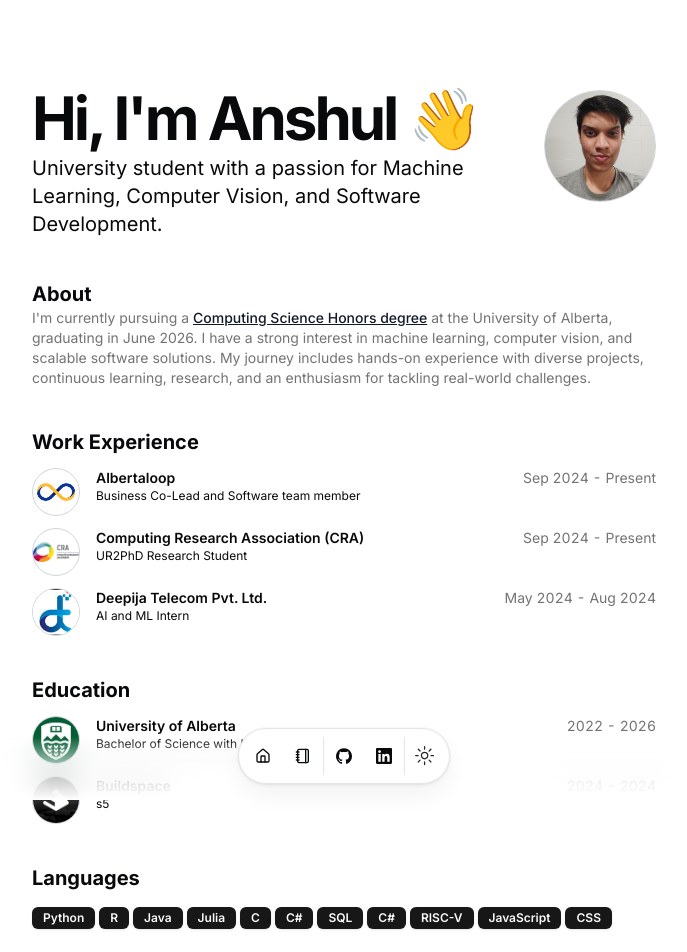
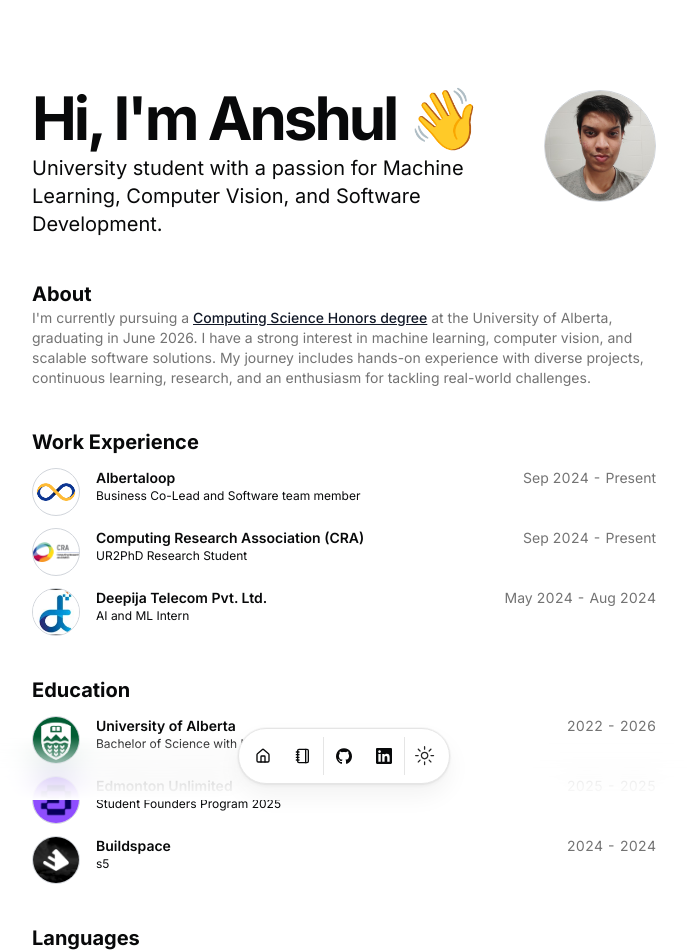
Before and after one commit to Anshcool5/portfolio-site, a Next.js app: page / in a window 1280 px wide. Shown: the top 952 px of the page, without its empty margins (296-983 px from the left). Built offline with nearby package versions, Linux system fonts and the light colour scheme.

Commit message:
updating info

```diff
--- a/src/data/resume.tsx
+++ b/src/data/resume.tsx
@@ -144,6 +144,14 @@ export const DATA = {
       logoUrl: "/UalbertaLogo.png",
       start: "2022",
       end: "2026",
+    },
+    {
+      school: "Edmonton Unlimited",
+      href: "https://edmontonunlimited.com/programs/student-founders-program/",
+      degree: "Student Founders Program 2025",
+      logoUrl: "/edmonton_unlimited_logo.png",
+      start: "2025",
+      end: "2025",
     },
     {
       school: "Buildspace",
```
Also changed, not shown: public/edmonton_unlimited_logo.png (added).
